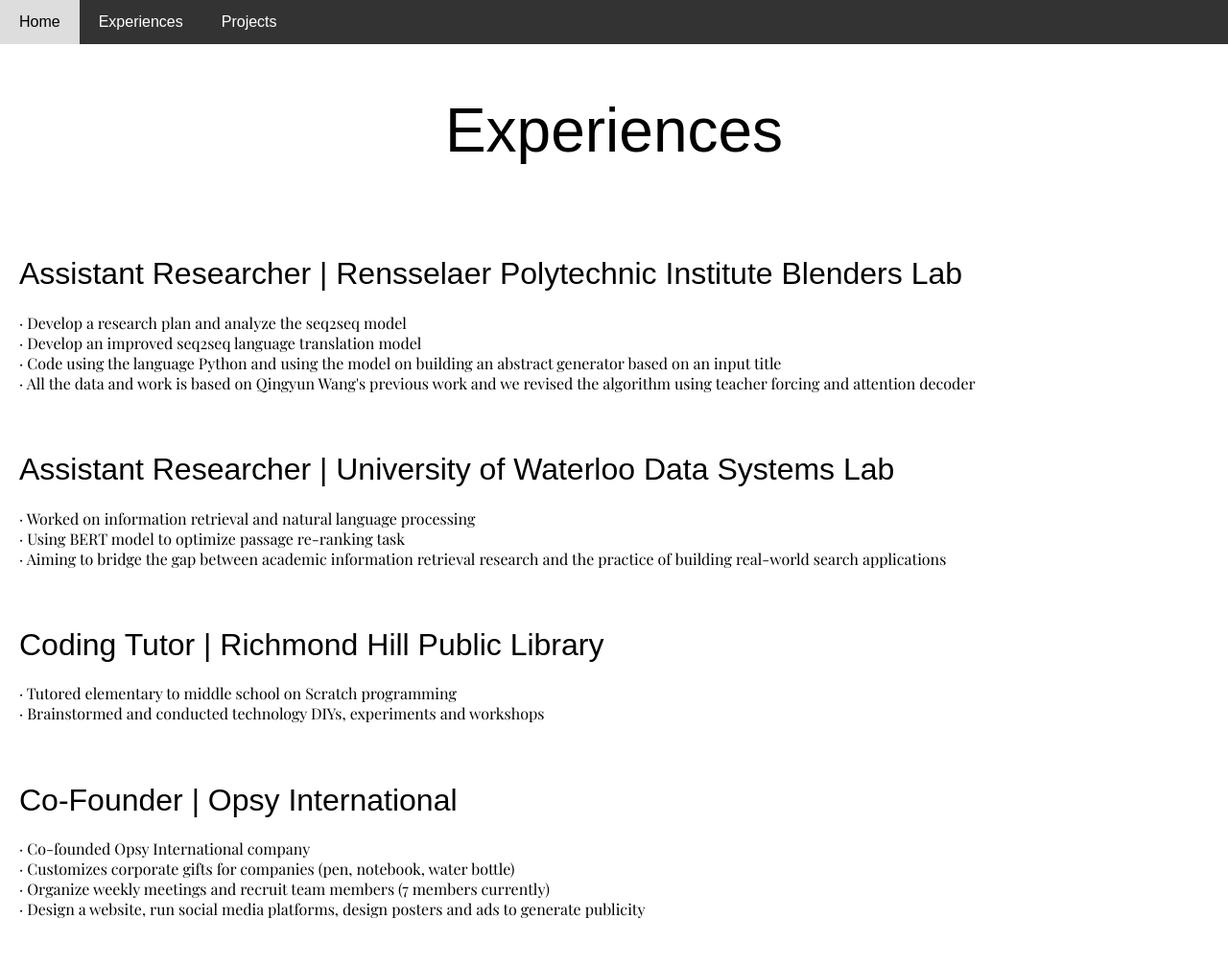
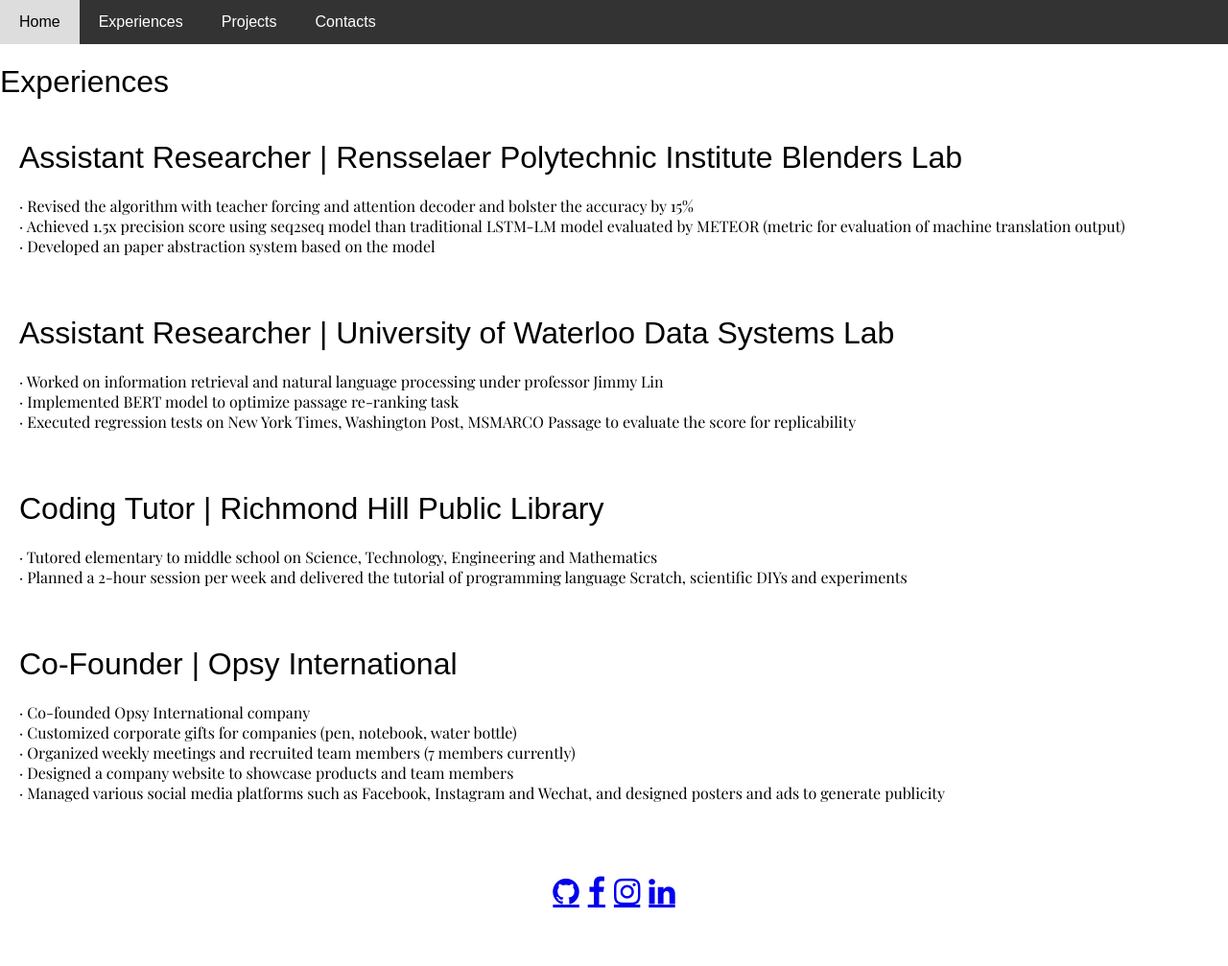
Before and after one commit to kevinxyc1/personal_website, a plain HTML site: page experiences.html in a window 1280 px wide. Shown: the whole page at 96% size. Before the commit the page ends 978 px from the top, so only its background shows below. Drawn offline with nearby package versions, Linux system fonts and the light colour scheme; a web font is replaced by a local one.

Commit message:
Update experiences.html

```diff
--- a/experiences.html
+++ b/experiences.html
@@ -1,63 +1,77 @@
 <!DOCTYPE html>
 <html class="experiencePage">
-<meta name="viewport" content="width=device-width, initial-scale=1">
-<div>
-	<nav class="nav">
-	 <a href="index.html"><div class="home">Home</div></a>
-	 <a href="experiences.html"><div class="experiences">Experiences</div></a>
-	 <a href="projects.html"><div class="projects">Projects</div></a>
-	</nav>
-</div>
 
 
   <head>
-    <title>Kevin Xu</title>
+    <title>Kevin Xu - Experiences</title>
     <link rel="stylesheet" type="text/css" href="style.css">
-    <link href="https://fonts.googleapis.com/css?family=Playfair+Display|Neue+Helvetica®+Georgian" rel="stylesheet">
+    <link href="https://fonts.googleapis.com/css?family=Playfair+Display|Neue+Helvetica®+Georgian|Lato" rel="stylesheet">
+    <meta name="viewport" content="width=device-width, initial-scale=1">
+    <link rel="stylesheet" href="https://cdnjs.cloudflare.com/ajax/libs/font-awesome/4.7.0/css/font-awesome.min.css">
   </head>
 
   <body class="ex">
-  	<div class="intro">
+	<div>
+		<nav class="nav">
+		 <a href="index.html"><div class="home">Home</div></a>
+		 <a href="experiences.html"><div class="experiences">Experiences</div></a>
+		 <a href="projects.html"><div class="projects">Projects</div></a>
+		 <a href="contact.html"><div class="contact">Contacts</div></a>
+		</nav>
+	</div>
+
+  	<div class="intro-ex">
   		<h1 class="experiences-title">Experiences</h1>
+  	</div>
 
-  	</div>
   	<div class="exp1">
 		<h1 class="title1-ex">Assistant Researcher | Rensselaer Polytechnic Institute Blenders Lab</h1>
 		<p class="description1-ex">
-		    	·	Develop a research plan and analyze the seq2seq model <br>
-				·	Develop an improved seq2seq language translation model <br>
-				·	Code using the language Python and using the model on building an abstract generator based on an input title <br>
-				·	All the data and work is based on Qingyun Wang's previous work and we revised the algorithm using teacher forcing and attention decoder
+		    	&#183; Revised the algorithm with teacher forcing and attention decoder and bolster the accuracy by 15%<br>
+				&#183; Achieved 1.5x precision score using seq2seq model than traditional LSTM-LM model evaluated by METEOR (metric for evaluation of machine translation output)<br>
+				&#183; Developed an paper abstraction system based on the model
 		</p>
 	</div>
 
 	<div class="exp2">
 		<h1 class="title2-ex">Assistant Researcher | University of Waterloo Data Systems Lab</h1>
 		<p class="description2-ex">
-		    	·	Worked on information retrieval and natural language processing <br>
-				·	Using BERT model to optimize passage re-ranking task <br>
-				·	Aiming to bridge the gap between academic information retrieval research and the practice of building real-world search applications
+		    	&#183; Worked on information retrieval and natural language processing under professor Jimmy Lin<br>
+				&#183; Implemented BERT model to optimize passage re-ranking task <br>
+				&#183; Executed regression tests on New York Times, Washington Post, MSMARCO Passage to evaluate the score for replicability
 		</p>
 	</div>
 
 	<div class="exp3">
 		<h1 class="title3-ex">Coding Tutor | Richmond Hill Public Library</h1>
 		<p class="description3-ex">
-		    	·	Tutored elementary to middle school on Scratch programming <br>
-				·	Brainstormed and conducted technology DIYs, experiments and
-				workshops
+		    	&#183; Tutored elementary to middle school on Science, Technology, Engineering and Mathematics <br>
+				&#183; Planned a 2-hour session per week and delivered the tutorial of programming language Scratch, scientific DIYs and experiments
 		</p>
 	</div>
 
 	<div class="exp4">
 		<h1 class="title4-ex">Co-Founder | Opsy International </h1>
 		<p class="description4-ex">
-		    	·	Co-founded Opsy International company <br>
-				·	Customizes corporate gifts for companies (pen, notebook, water bottle) <br>
-				·	Organize weekly meetings and recruit team members (7 members currently) <br>
-				·	Design a website, run social media platforms, design posters and ads to generate publicity
+		    	&#183; Co-founded Opsy International company <br>
+				&#183; Customized corporate gifts for companies (pen, notebook, water bottle) <br>
+				&#183; Organized weekly meetings and recruited team members (7 members currently) <br>
+				&#183; Designed a company website to showcase products and team members <br>
+				&#183; Managed various social media platforms such as Facebook, Instagram and Wechat, and designed posters and ads to generate publicity
 
 		</p>
 	</div>
+	<br>
+	<footer class="expfooter">
+		<h1 style="text-align: center;">
+			<a href="https://github.com/kevinxyc1" class="fa fa-github"></a>
+			<a href="https://www.facebook.com/kevin.xu.54584" class="fa fa-facebook"></a>
+			<a href="ttps://www.instagram.com/kevinxyc1/" class="fa fa-instagram"></a>
+			<a href="https://www.linkedin.com/in/kevinxu820/" class="fa fa-linkedin"></a>
+
+		</h1>
+		<br>
+		<br>
+	</footer>
   </body>
 </html>
```
